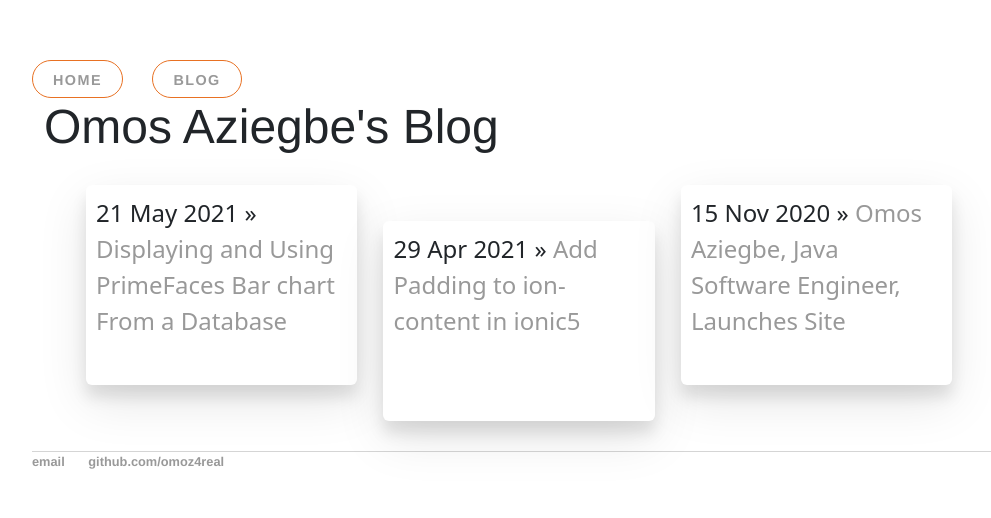
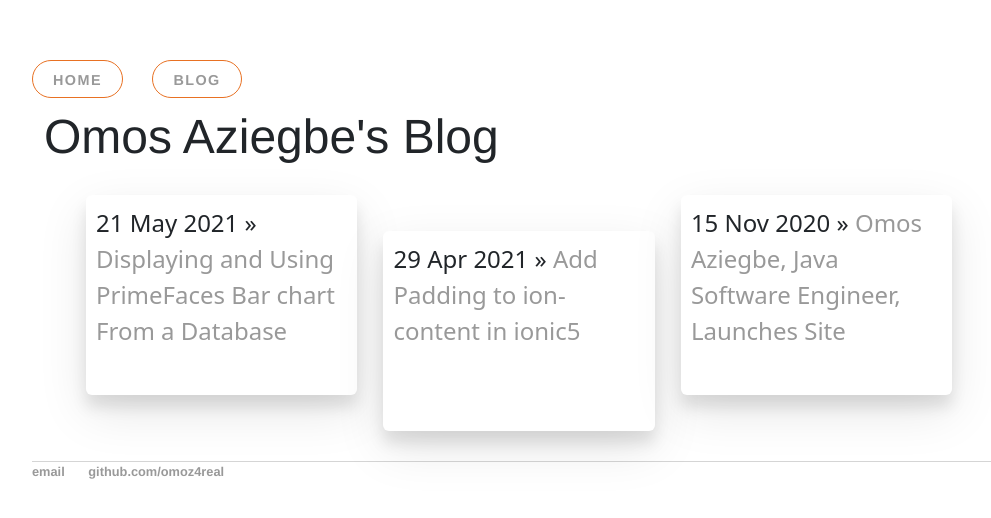
Before and after one commit to omoz4real/omoz4real.github.io, a Jekyll site: the page built from blog/index.html, in a window 1280 px wide. Shown: the top 518 px of the page, without its empty margins (128-1119 px from the left). Built offline with Jekyll 4.4.1, drawn with Linux system fonts in a browser that asks for light colours.

Commit message:
Update main.css

```diff
--- a/css/main.css
+++ b/css/main.css
@@ -38,6 +38,11 @@
 .blurb{
 	margin-top: 20px;
 	}
+.blurb h1, .container h1 {
+	margin-top: 10px;
+	margin-bottom: 10px;
+	}
+
 a {
     text-decoration: none;
     color: #999;
@@ -96,8 +101,10 @@
     margin-left: 5px !important;
     }
 
-
     ol, ul {
     padding-left: 0.05rem !important;
 }
+	.blurb h1 , .container h1{
+		font-size: 1.8em !important;
+	}
 }
```
